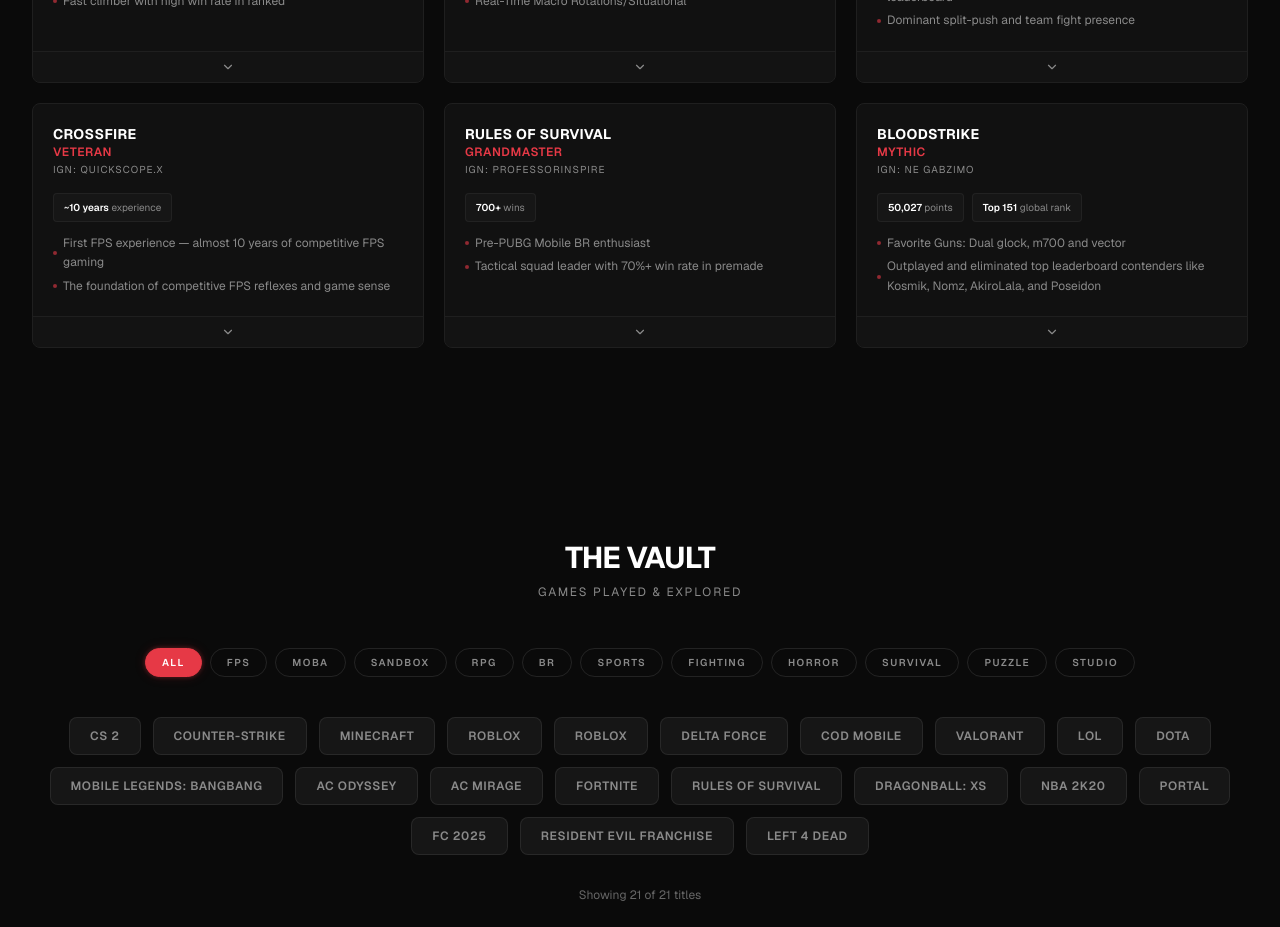
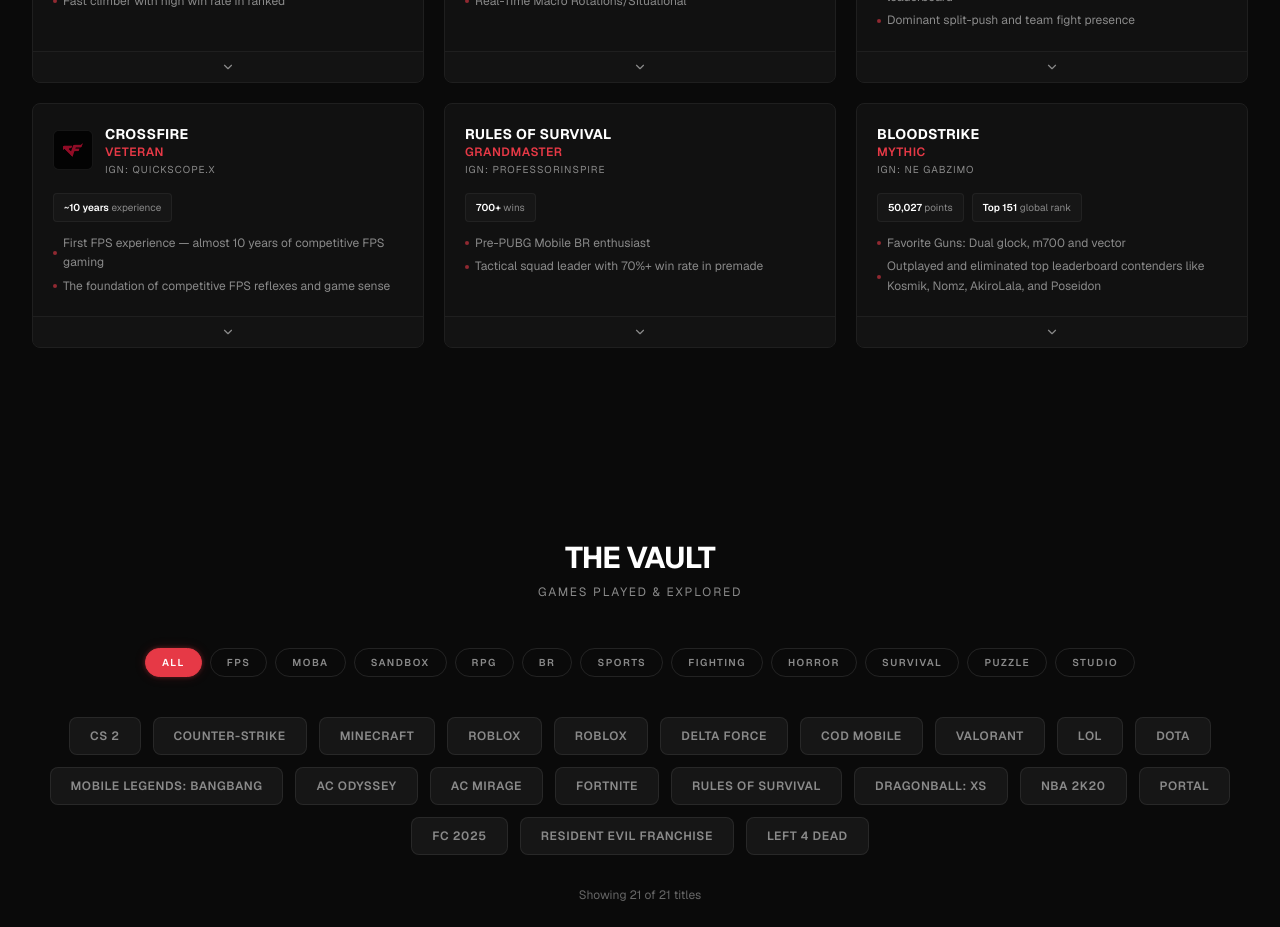
Before and after one commit to DeghneG/QuestLog, a Next.js app: page / in a window 1280 px wide. Shown: the part 1200-2127 px from the top of the page. Built offline with nearby package versions, Linux system fonts and the light colour scheme.

Commit message:
Add CrossFire logo and restore icon layout

```diff
--- a/src/components/GameCard.tsx
+++ b/src/components/GameCard.tsx
@@ -3,6 +3,7 @@
 import { useState } from "react";
 import { motion, AnimatePresence } from "framer-motion";
 import { ChevronDown, ChevronUp, Trophy, Target, Star, Swords, Shield, Flame } from "lucide-react";
+import Image from "next/image";
 
 interface GameStat {
   label: string;
@@ -16,6 +17,7 @@
   stats: GameStat[];
   highlights: string[];
   description?: string;
+  icon?: React.ReactNode;
   accentTag?: string;
   ign?: string;
 }
@@ -27,6 +29,7 @@
   stats,
   highlights,
   description,
+  icon,
   accentTag,
   ign,
 }: GameCardProps) {
@@ -53,6 +56,11 @@
       <div className="p-5 flex-grow">
         <div className="flex items-start justify-between">
           <div className="flex items-center gap-3">
+            {icon && (
+              <div className="text-gamer-red/80 w-10 h-10 shrink-0 flex items-center justify-center bg-black/40 rounded-md border border-white/5 overflow-hidden">
+                {icon}
+              </div>
+            )}
             <div>
               <h3 className="text-sm font-bold text-white tracking-wide uppercase">
                 {title}
@@ -212,6 +220,7 @@
     title: "CrossFire",
     rank: "VETERAN",
     ign: "IGN: Quickscope.X",
+    icon: <Image src="/crossfire.jpg" alt="Crossfire" width={40} height={40} className="object-cover w-full h-full" />,
     stats: [
       { label: "experience", value: "~10 years" },
     ],
```
